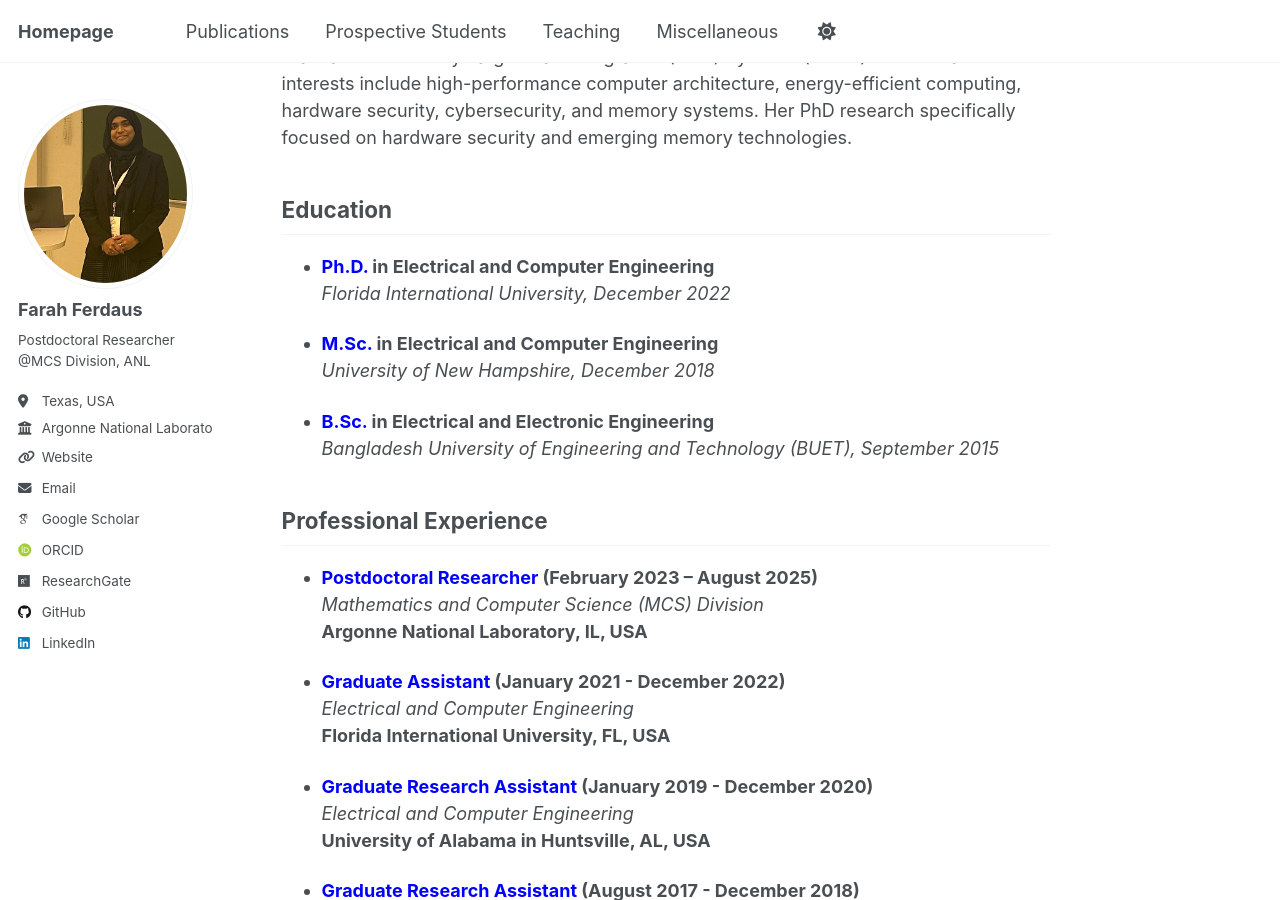
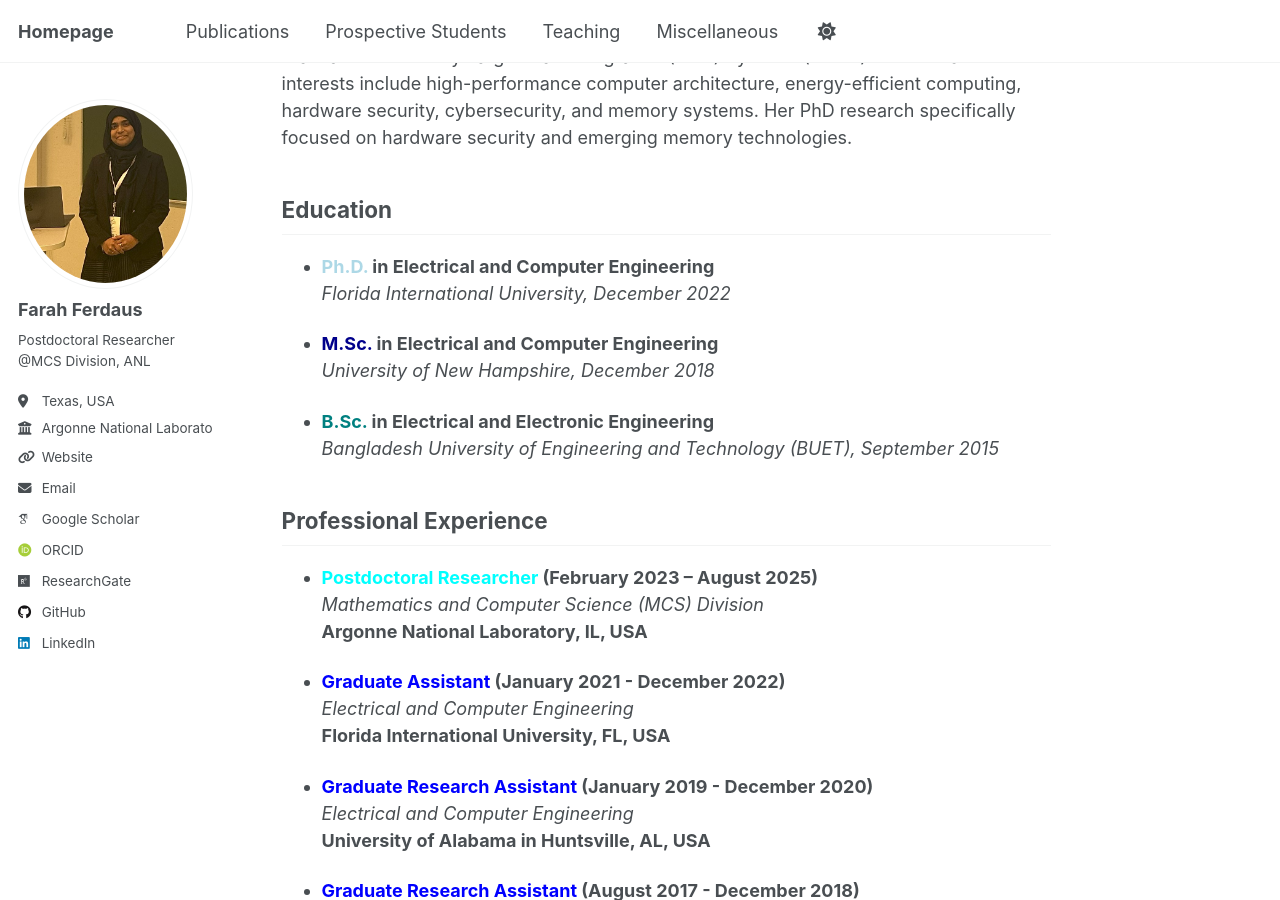
Before and after one commit to fferdaus/fferdaus.github.io, a Jekyll site: the page built from _pages/about.md, in a window 1280 px wide and 900 px high, scrolled down 527 px. Built offline with Jekyll 4.4.1, drawn with Linux system fonts in a browser that asks for light colours; some web fonts are replaced.

Commit message:
Update about.md

```diff
--- a/_pages/about.md
+++ b/_pages/about.md
@@ -16,22 +16,22 @@ She has published numerous scientific articles, including journal articles, conf
 
 ## Education
 
-- **<span style="color:blue">Ph.D.</span> in Electrical and Computer Engineering**
+- **<span style="color:lightblue">Ph.D.</span> in Electrical and Computer Engineering**
 *Florida International University, December 2022*
 
 
-- **<span style="color:blue">M.Sc.</span> in Electrical and Computer Engineering**
+- **<span style="color:darkblue">M.Sc.</span> in Electrical and Computer Engineering**
 *University of New Hampshire, December 2018*
 
 
-- **<span style="color:blue">B.Sc.</span> in Electrical and Electronic Engineering**
+- **<span style="color:teal">B.Sc.</span> in Electrical and Electronic Engineering**
 *Bangladesh University of Engineering and Technology (BUET), September 2015*
 
 
 ## Professional Experience
 
 
-- **<span style="color:blue">Postdoctoral Researcher</span> (February 2023 – August 2025)**
+- **<span style="color:cyan">Postdoctoral Researcher</span> (February 2023 – August 2025)**
 *Mathematics and Computer Science (MCS) Division*
 **Argonne National Laboratory, IL, USA**
 
```
